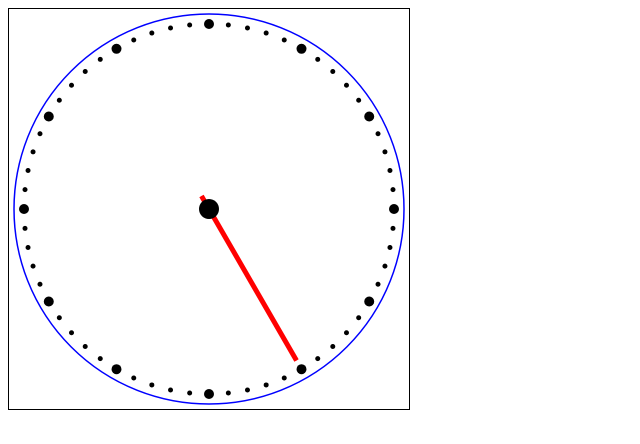
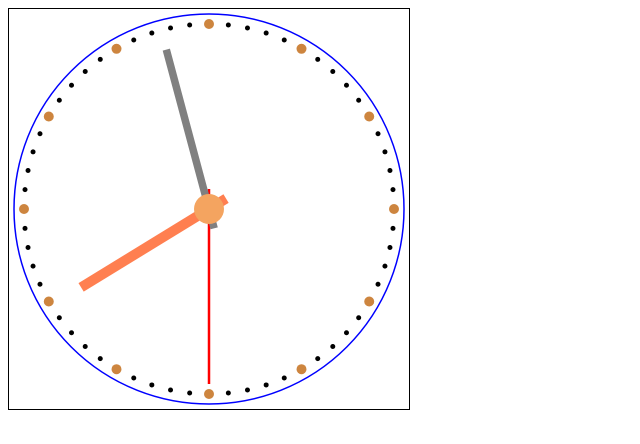
Before and after one commit to Lishasha123/L5, a plain HTML site: page T5/时钟作业.html in a window 1280 px wide. Shown: the whole page, without its empty margins (0-640 px from the left). Drawn offline with Linux system fonts and the light colour scheme.

Commit message:
作业完成

```diff
--- a/T5/时钟.html
+++ b/T5/时钟作业.html
@@ -20,51 +20,80 @@
 			canvas.width = 800;
 			canvas.height = 800;
 			var context = canvas.getContext("2d");
-		     context.translate(400,400);
+
+			setTime();
+
+			function setTime(){
+			var s=new Date().getSeconds();
+			var m=new Date().getMinutes();
+			var h=new Date().getHours();
+	         context.clearRect(0,0,800,800);
+
 		     context.beginPath();
 		     context.lineWidth=3;
 		     context.strokeStyle="blue";
-		     context.arc(0,0,390,0,Math.PI*2);
+		     context.arc(400,400,390,0,Math.PI*2);
 		     context.stroke();
+			 context.beginPath();
 
-			context.beginPath();
 			for(var i=0;i<60;i++){
 				context.beginPath();
+				context.save();
+				context.translate(400,400);
 				if(i%5==0){
 					var r=10;
+					context.fillStyle="peru";
 				}else{
 					var  r=5;
 				}
 				context.arc(Math.cos(Math.PI/180*6*i)*370,Math.sin(Math.PI/180*6*i)*370,r,0,Math.PI*2);
 				context.fill();
+				context.restore();
 				context.closePath();
 			};
-
-			s=new Date().getSeconds();
+			//秒针
 			context.beginPath();
 			context.save();
+			context.translate(400,400);
 			context.rotate(Math.PI/180*s*6);
-			context.lineTo(0,30);
+			context.lineTo(0,40);
 			context.lineTo(0,-350);
 			context.lineWidth=5;
 			context.strokeStyle="#FF0000";
 			context.stroke();
 			context.restore();
-
-			m=new Date().getMinutes();
+		  //时针
 			context.beginPath();
 			context.save();
-			context.rotate(Math.PI/180*s*6);
-			context.lineTo(0,30);
-			context.lineTo(0,-350);
-			context.lineWidth=10;
-			context.strokeStyle="#FF0000";
+			context.translate(400,400);
+			context.rotate(Math.PI/180*m*6+Math.PI/180*6/60*s);
+			context.lineTo(0,40);
+			context.lineTo(0,-330);
+			context.lineWidth=15;
+			context.strokeStyle="gray";
 			context.stroke();
 			context.restore();
-
+		//小时
 			context.beginPath();
-			context.arc(0,0,20,0,Math.PI*2);
+			context.save();
+			context.translate(400,400);
+			context.rotate(h*30*Math.PI/180+Math.PI/180*30/60*m);
+			context.lineTo(0,40);
+			context.lineTo(0,-300);
+			context.lineWidth=20;
+			context.strokeStyle="coral";
+			context.stroke();
+			context.restore();
+		//中心圆
+			context.beginPath();
+			context.save();
+			context.translate(400,400);
+			context.arc(0,0,30,0,Math.PI*2);
+			context.fillStyle="sandybrown";
 			context.fill();
+			context.restore();
+			};
+			setInterval(setTime,1000);
 		</script>
 	</body>
 </html>
```
Also changed, not shown: T5/随机 星星.html (+8 -1 lines).
